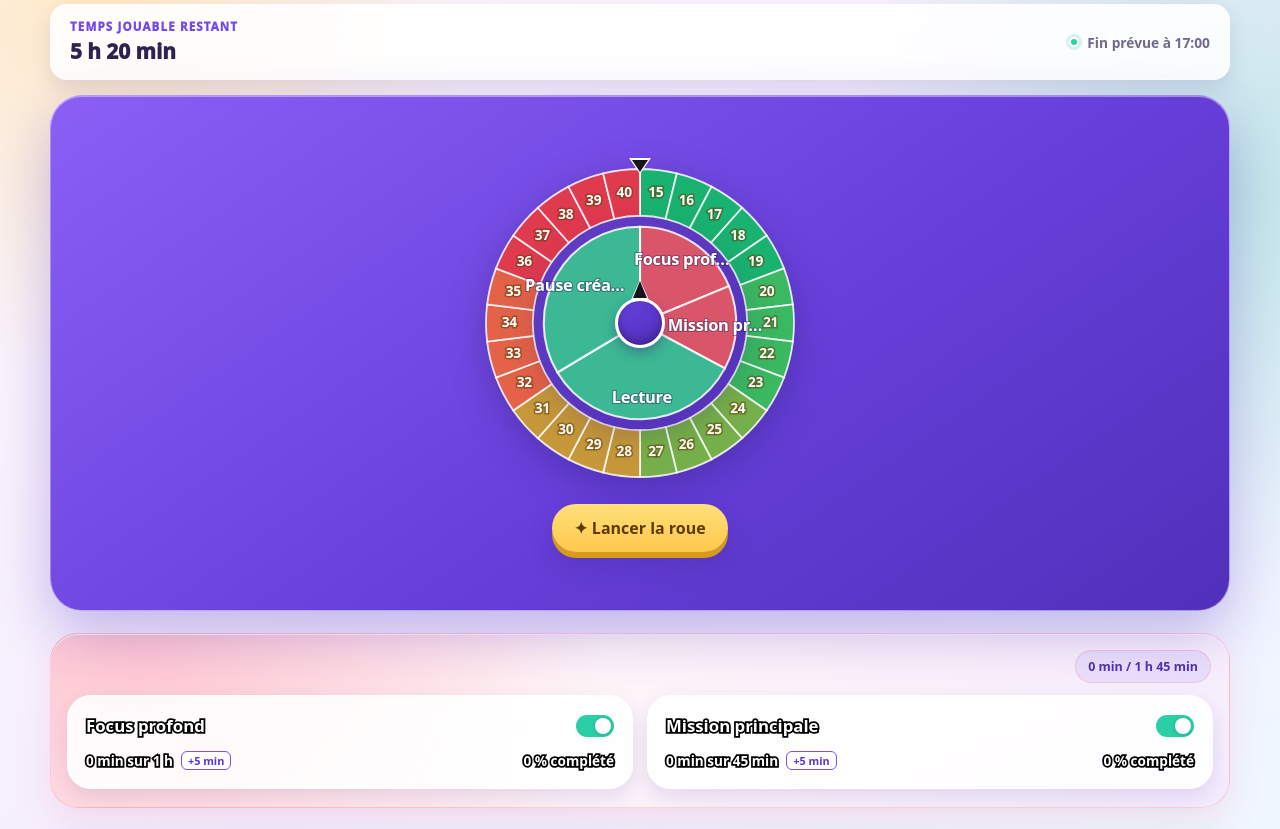
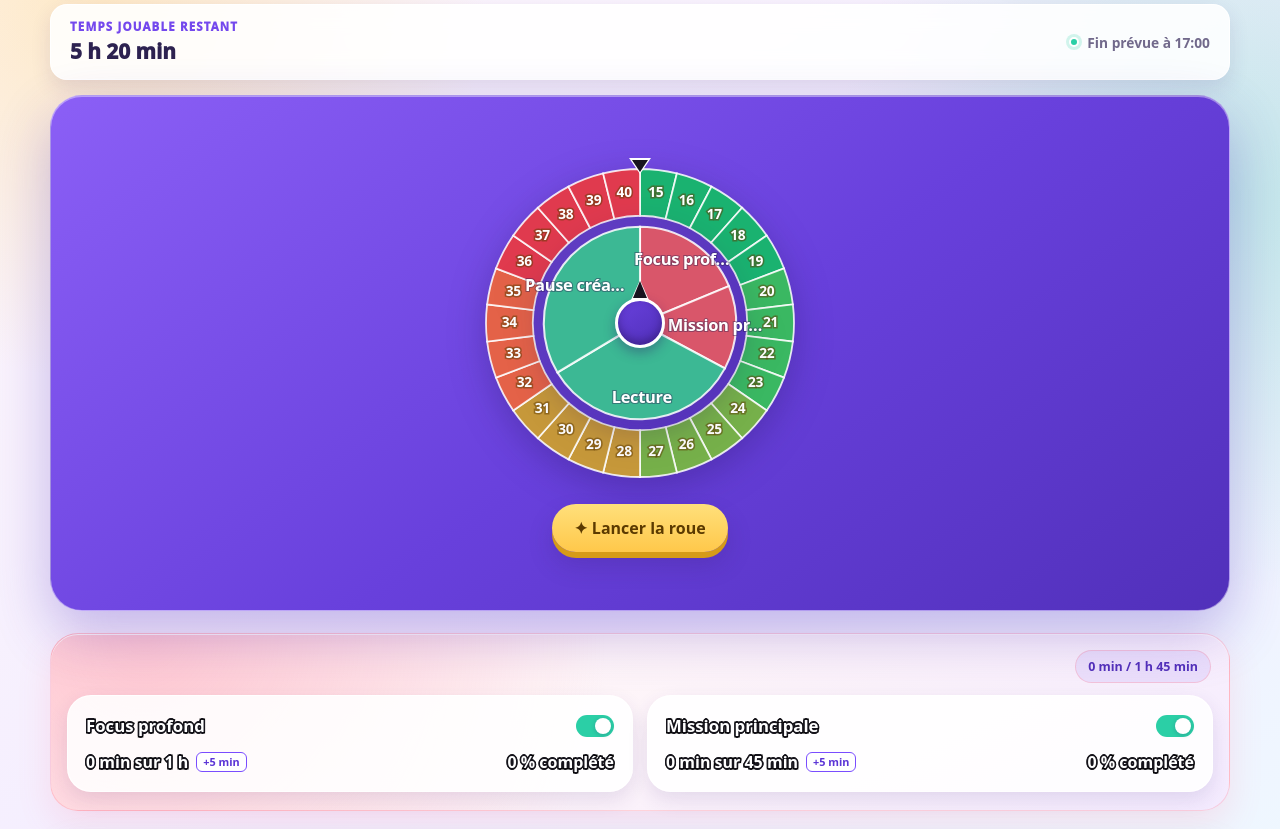
Before and after one commit to Peti6inge/casino-du-pomodoro, a plain HTML site: page index.html in a window 1280 px wide. Shown: the part 97-926 px from the top of the page. Drawn offline with Linux system fonts and the light colour scheme.

Commit message:
Update styles.css

```diff
--- a/styles.css
+++ b/styles.css
@@ -752,8 +752,12 @@ a:focus-visible {
 .activity-card.has-fill h3,
 .activity-card.has-fill .activity-stats {
   color: #fff;
-  -webkit-text-stroke: 3.5px #000000;
+  -webkit-text-stroke: 3px #000000;
   paint-order: stroke fill;
+  text-shadow: 0 1.55px 0 #17151d,
+    0 -1.55px 0 #17151d,
+    1.55px 0 0 #17151d,
+    -1.55px 0 0 #17151d;
 }
 
 .activity-card::after {
@@ -891,8 +895,8 @@ a:focus-visible {
   gap: 10px;
   margin-top: 14px;
   color: var(--muted);
-  font-size: 0.85rem;
-  font-weight: 700;
+  font-size: 1rem;
+  font-weight: 650;
 }
 
 .activity-stat-main {
```
